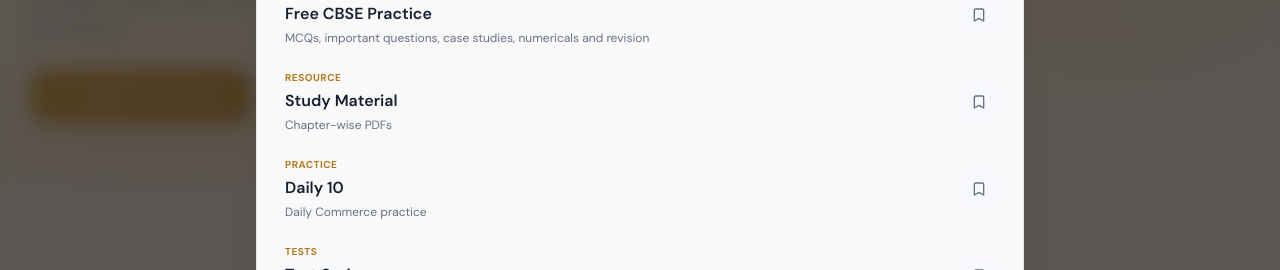
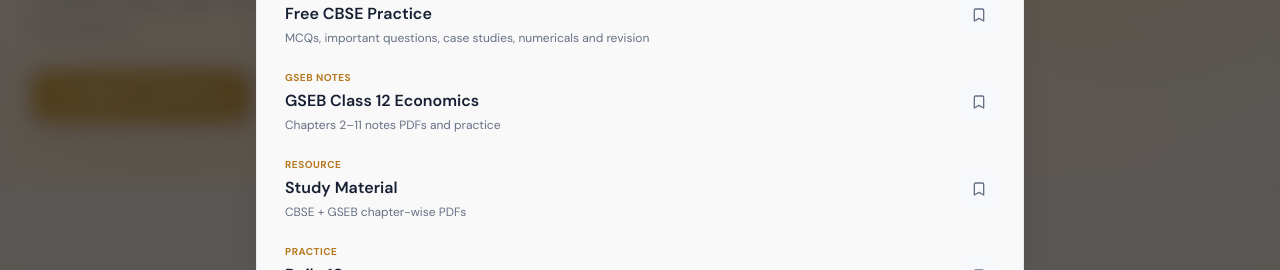
Before and after one commit to infosmitsircommerce-eng/smit-sir-commerce, a React (Vite) app: page /study-tools in a window 1280 px wide. Both pictures are taken after typing "2020-01-15" into the empty fields and a click on the button "Search everything". Shown: the part 316-586 px from the top of the page. Built offline with nearby package versions, Linux system fonts and the light colour scheme; no server answers; a web font is replaced by a local one.

Commit message:
Index GSEB PDFs and evergreen guides in site search

```diff
--- a/src/components/ui/GlobalStudySearch.jsx
+++ b/src/components/ui/GlobalStudySearch.jsx
@@ -2,16 +2,19 @@ import { useEffect, useMemo, useState } from 'react';
 import { Link, useLocation } from 'react-router-dom';
 import { Bookmark, BookmarkCheck, Clock3, Search, X } from 'lucide-react';
 import { seoHubs, seoMaterials } from '../../data/seoMaterials';
+import { gsebMaterials } from '../../data/gsebMaterials';
+import { authorityGuides } from '../../data/authorityGuides';
 import { growthPages } from '../../data/contentGrowth';
 import { getExamSearchItems } from '../../data/examBank';
 
-const BOOKMARKS_KEY = 'ssc-study-bookmarks-v1';
+const BOOKMARKS_KEY = 'ssc-bookmarks-v1';
 const RECENT_KEY = 'ssc-recent-learning-v1';
 
 const coreItems = [
   { title: 'Free CBSE Notes', subtitle: 'Class 11 & 12 Commerce', path: '/cbse-notes', type: 'Notes' },
   { title: 'Free CBSE Practice', subtitle: 'MCQs, important questions, case studies, numericals and revision', path: '/cbse-practice', type: 'Practice Library' },
-  { title: 'Study Material', subtitle: 'Chapter-wise PDFs', path: '/study-material', type: 'Resource' },
+  { title: 'GSEB Class 12 Economics', subtitle: 'Chapters 2–11 notes PDFs and practice', path: '/gseb-class-12-economics.html', type: 'GSEB Notes' },
+  { title: 'Study Material', subtitle: 'CBSE + GSEB chapter-wise PDFs', path: '/study-material', type: 'Resource' },
   { title: 'Daily 10', subtitle: 'Daily Commerce practice', path: '/daily-practice', type: 'Practice' },
   { title: 'Test Series', subtitle: 'Chapter and full syllabus tests', path: '/test-series', type: 'Tests' },
   { title: 'Advanced Exam Mode', subtitle: 'Timer, review palette, auto-submit and analysis', path: '/exam-mode', type: 'Exam' },
@@ -57,8 +60,10 @@ export default function GlobalStudySearch() {
 
   const index = useMemo(() => [
     ...coreItems,
+    ...authorityGuides.map((guide) => ({ title: guide.shortTitle, subtitle: guide.description, path: guide.path, type: 'Revision Guide', keywords: `${guide.title} ${guide.eyebrow}` })),
     ...seoHubs.map((hub) => ({ title: hub.label, subtitle: hub.description, path: hub.path, type: 'Subject', keywords: `${hub.subject} class ${hub.classLevel}` })),
-    ...seoMaterials.map((m) => ({ title: m.chapter, subtitle: `Class ${m.class_level} · ${m.subjectLabel}`, path: m.seo_path, type: 'Chapter', keywords: `${m.subject} ${m.keyTopics?.join(' ') || ''}` })),
+    ...seoMaterials.map((m) => ({ title: m.chapter, subtitle: `CBSE Class ${m.class_level} · ${m.subjectLabel}`, path: m.seo_path, type: 'Chapter', keywords: `${m.subject} ${m.keyTopics?.join(' ') || ''}` })),
+    ...gsebMaterials.map((m) => ({ title: m.chapter, subtitle: `GSEB Class ${m.class_level} · Economics · ${m.pages} pages`, path: m.seo_path, type: 'GSEB Chapter', keywords: `gseb gujarat board economics class 12 chapter ${m.chapterNumber} ${m.chapter}` })),
     ...growthPages.map((page) => ({ id: page.id, title: `${page.chapter} ${page.label}`, subtitle: `Class ${page.classLevel} · ${page.subject}`, path: page.path, type: 'Chapter Practice', keywords: `${page.chapter} ${page.subject} ${page.label} ${page.type}` })),
     ...getExamSearchItems(),
   ], []);
```
